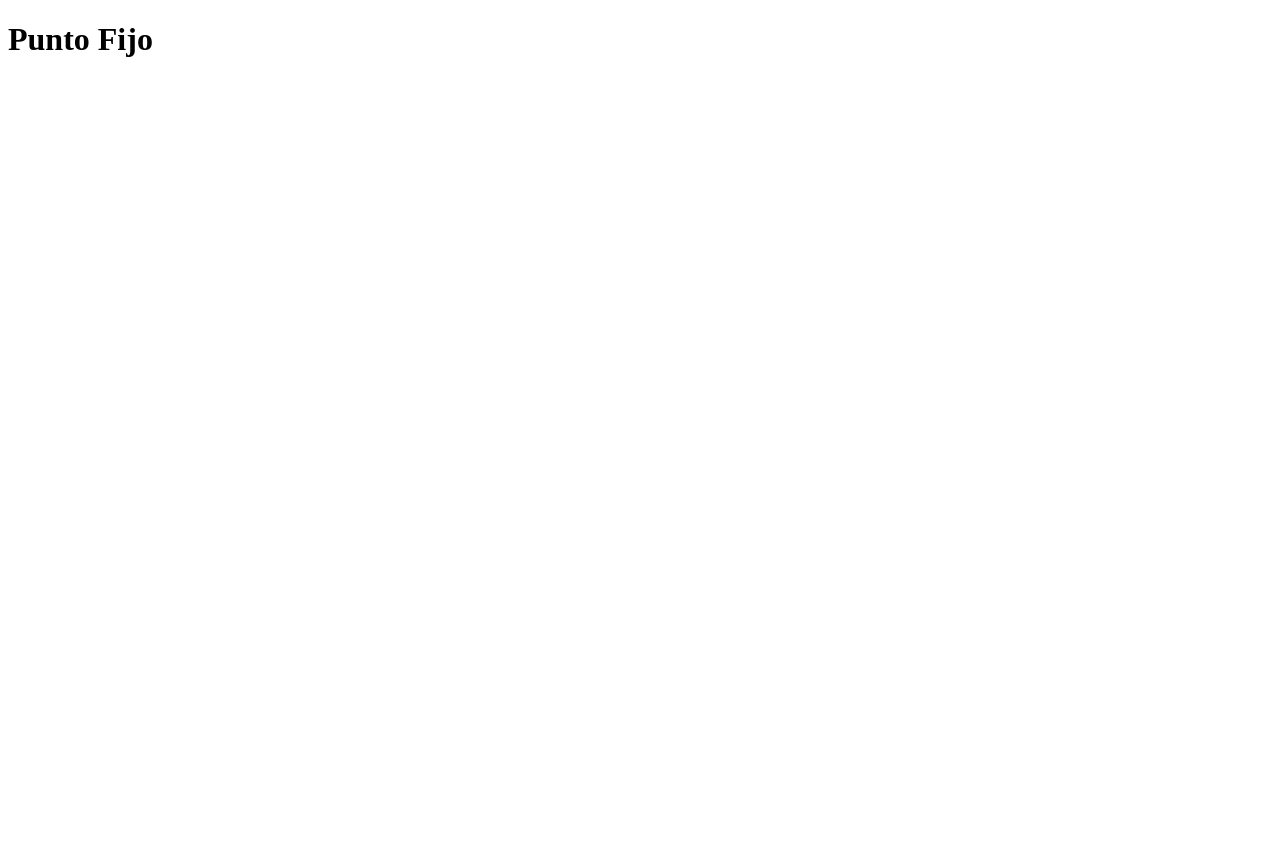
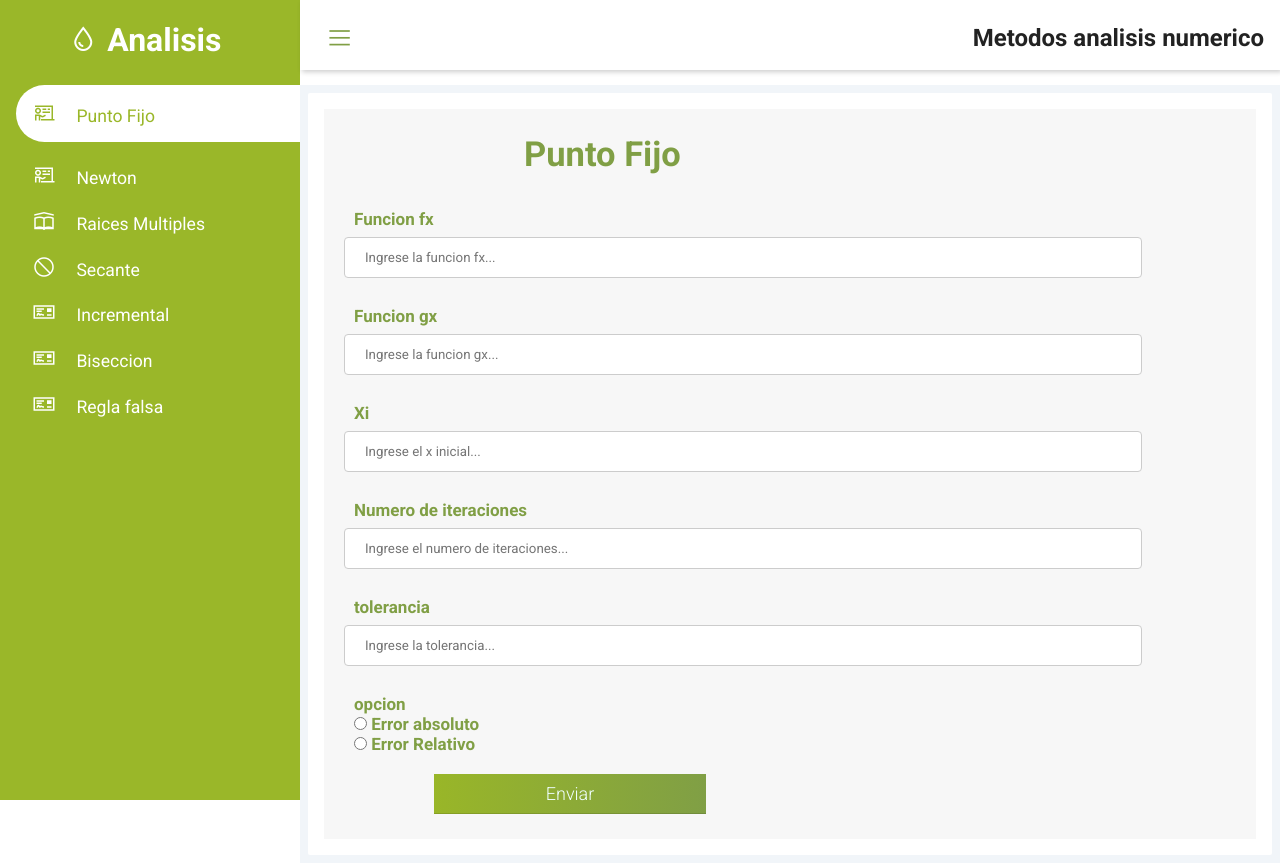
Before and after one commit to smenesesd/PracticaAnalisisNumerico, a Django app: page /metodosabiertos/punto_fijo/ in a window 1280 px wide. Before the commit the page is almost empty. Before the commit the page ends 57 px from the top, so only its background shows below. Run offline with Django 3.2, Linux system fonts and the light colour scheme; some libraries are stand-ins or nearby versions.

Commit message:
punto fijo

```diff
--- a/Proyecto/Proyecto/templates/punto_fijo/punto_fijo.html
+++ b/Proyecto/Proyecto/templates/punto_fijo/punto_fijo.html
@@ -1,6 +1,97 @@
-<!DOCTYPE html>
-<html>
+{% extends "index1.html" %}
+{% load static %}
+{% block content %}
+    <head>
+        <link rel="stylesheet" href='{% static "css/registrodocentes.css" %}'>
+    </head>
     <body>
-        <h1>Punto Fijo</h1>
-    </body>
-</html>
+        <div>
+            <div class="titulo">
+                <h2>Punto Fijo</h2>
+            </div>
+            <form action="" method="POST" class= "basic-grey">
+                {% csrf_token %}
+                <div class = "opciones">
+                    <label for="{{form.funcion.id_for_label}}">Funcion fx</label>
+                    <div class="form-warp">
+                        {{form.funcion}}
+                    </div>
+                    {% if form.funcion.errors %}
+                    <ul>
+                        {% for error in form.funcion.errors %}
+                            <li class="errores">{{error}}</li>
+                        {% endfor %}
+                    </ul>
+                    {% endif %}
+                </div>
+                <div class = "opciones">
+                    <label for="{{form.funciong.id_for_label}}">Funcion gx</label>
+                    <div class="form-warp">
+                        {{form.funciong}}
+                    </div>
+                    {% if form.funciong.errors %}
+                    <ul>
+                        {% for error in form.xf.errors %}
+                            <li class="errores">{{error}}</li>
+                        {% endfor %}
+                    </ul>
+                    {% endif %}
+                </div>
+                <div class = "opciones">
+                    <label for="{{form.xi.id_for_label}}">Xi</label>
+                    <div class="form-warp">
+                        {{form.xi}}
+                    </div>
+                    {% if form.xi.errors %}
+                    <ul>
+                        {% for error in form.xi.errors %}
+                            <li class="errores">{{error}}</li>
+                        {% endfor %}
+                    </ul>
+                    {% endif %}
+                </div>
+                <div class = "opciones">
+                    <label for="{{form.iteraciones.id_for_label}}">Numero de iteraciones</label>
+                    <div class="form-warp">
+                        {{form.iteraciones}}
+                    </div>
+                    {% if form.iteraciones.errors %}
+                    <ul>
+                        {% for error in form.iteraciones.errors %}
+                            <li class="errores">{{error}}</li>
+                        {% endfor %}
+                    </ul>
+                    {% endif %}
+                </div>
+                <div class = "opciones">
+                    <label for="{{form.tolerancia.id_for_label}}">tolerancia</label>
+                    <div class="form-warp">
+                        {{form.tolerancia}}
+                    </div>
+                    {% if form.tolerancia.errors %}
+                    <ul>
+                        {% for error in form.tolerancia.errors %}
+                            <li class="errores">{{error}}</li>
+                        {% endfor %}
+                    </ul>
+                    {% endif %}
+                </div>
+                <div class = "opciones">
+                    <label for="{{form.opcion.id_for_label}}">opcion</label>
+                    <div class="form-warp">
+                        {{form.opcion}}
+                    </div>
+                    {% if form.opcion.errors %}
+                    <ul>
+                        {% for error in form.opcion.errors %}
+                            <li class="errores">{{error}}</li>
+                        {% endfor %}
+                    </ul>
+                    {% endif %}
+                </div>
+                <div class="boton">
+                    <input type="submit" value="Enviar">
+                </div>
+            </form>
+        </div>
+{% endblock %}
--- a/Proyecto/metodosabiertos/views.py
+++ b/Proyecto/metodosabiertos/views.py
@@ -1,12 +1,25 @@
 from django.shortcuts import render, HttpResponse
 from django.views import View
-
+from metodosabiertos.forms import Formulario_punto_fijo
 # Create your views here.
 class punto_fijo(View):
     template_name = 'punto_fijo/punto_fijo.html'
+    form_class = Formulario_punto_fijo()
 
-    def get(self,request,*args,**kwargs):
-        return render(request, self.template_name)
+    def get(self, request, *args, **kwargs):
+        form = self.form_class
+        return render(request, self.template_name,{'form':form})
+
+    def post(self, request, *args, **kwargs):
+        form = Formulario_punto_fijo(request.POST)
+        if form.is_valid():
+            print(form.cleaned_data['funcion'])
+            print(form.cleaned_data['funciong'])
+            print(form.cleaned_data['xi'])
+            print(form.cleaned_data['tolerancia'])
+            print(form.cleaned_data['opcion'])
+            print(form.cleaned_data['iteraciones'])
+        return render(request, self.template_name, {'form':Formulario_punto_fijo})
 
 class newton(View):
     template_name = 'newton/newton.html'
```
Also changed, not shown: Proyecto/metodosabiertos/forms.py (added, +11 -0 lines).
